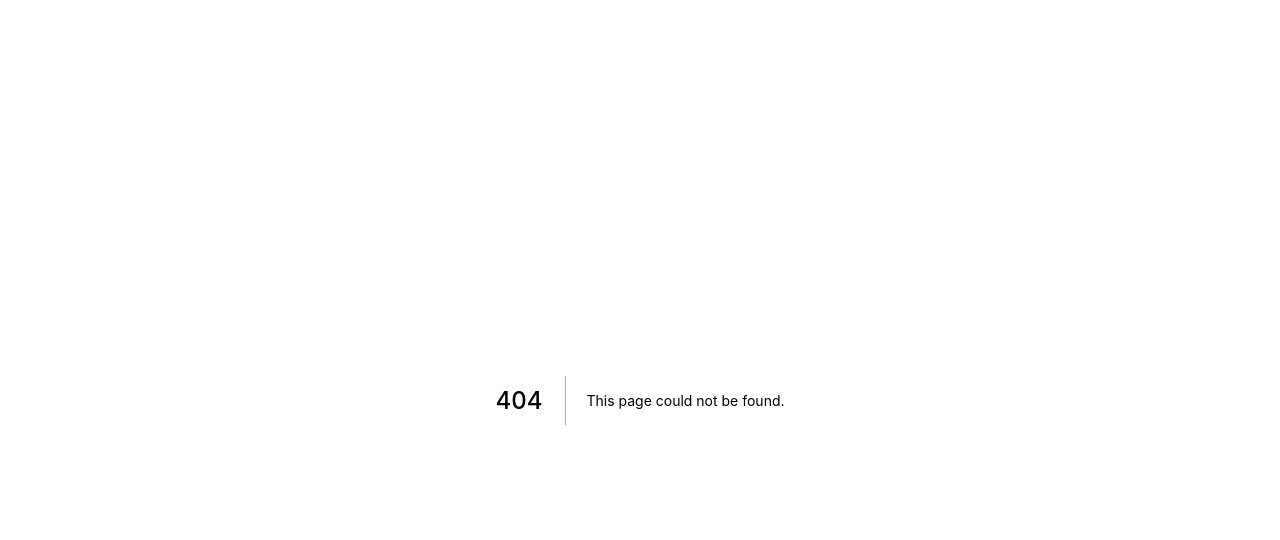
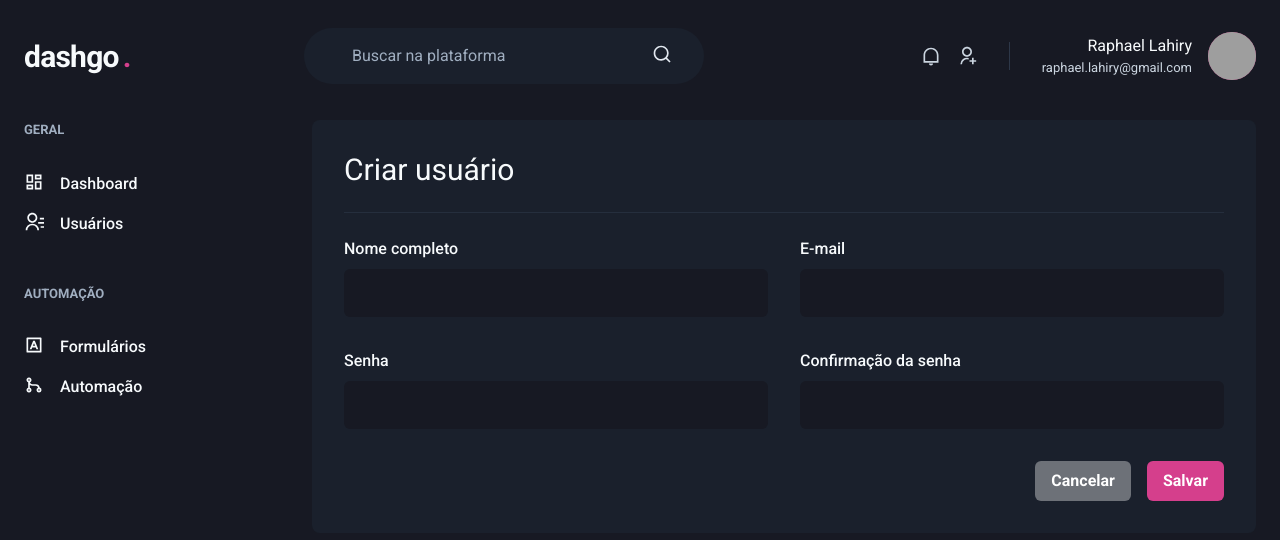
Before and after one commit to Lahiry/Ignite-dashgo, a Next.js app: page /users/create in a window 1280 px wide. Before the commit this address had no page. Shown: the top 540 px of the page. Built offline with nearby package versions, Linux system fonts and the light colour scheme; grey boxes are pictures that could not be loaded.

Commit message:
Página Form de usuário

```diff
--- /dev/null
+++ b/src/pages/users/create.tsx
@@ -0,0 +1,41 @@
+import { Box, Button, Divider, Flex, Heading, HStack, SimpleGrid, Stack } from "@chakra-ui/react";
+import { Input } from "../../components/Form/Input";
+import { Header } from "../../components/Header";
+import { Sidebar } from "../../components/Sidebar";
+
+export default function CreateUser() {
+  return (
+    <Box>
+      <Header />
+
+      <Flex w="100%" my="6" maxW={1480} mx="auto" px="6">
+        <Sidebar />
+
+        <Box flex="1" borderRadius={8} bg="gray.800" p="8">
+          <Heading size="lg" fontWeight="normal">Criar usuário</Heading>
+
+          <Divider my="6" borderColor="gray.700" />
+
+          <Stack spacing="8">
+            <SimpleGrid minChildWidth={240} spacing="8" w="100%">
+              <Input name="name" label="Nome completo" />
+              <Input name="email" type="email" label="E-mail" />
+            </SimpleGrid>
+
+            <SimpleGrid minChildWidth={240} spacing="8" w="100%">
+              <Input name="password" type="password" label="Senha" />
+              <Input name="password_confirmation" type="password" label="Confirmação da senha" />
+            </SimpleGrid>
+          </Stack>
+
+          <Flex mt="8" justify="flex-end">
+            <HStack spacing="4">
+              <Button colorScheme="whiteAlpha">Cancelar</Button>
+              <Button colorScheme="pink">Salvar</Button>
+            </HStack>
+          </Flex>
+        </Box>
+      </Flex>
+    </Box>
+  );
+}
```
